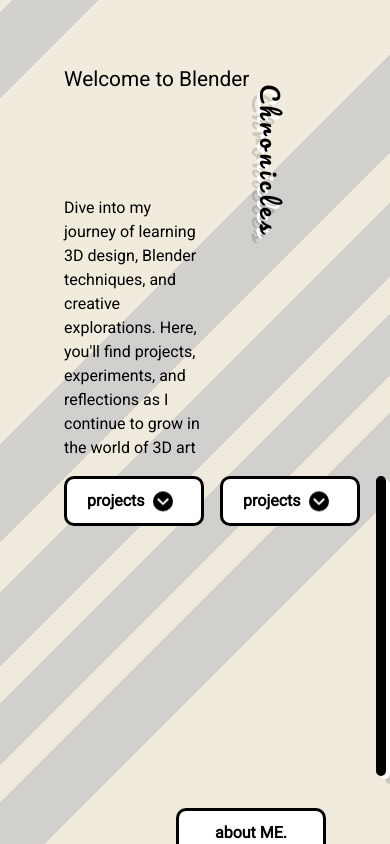
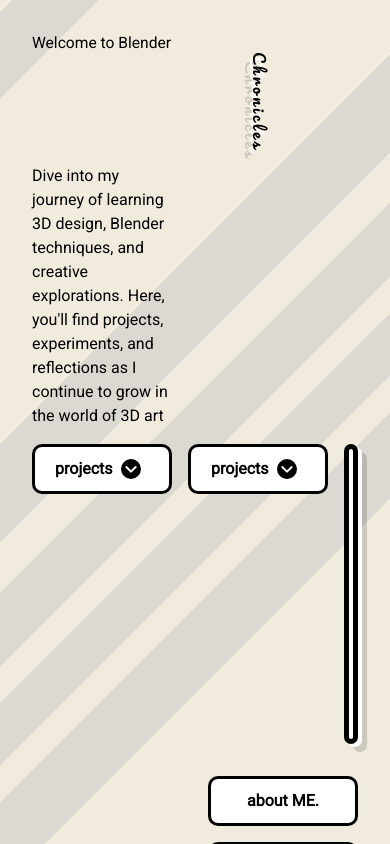
Before and after one commit to rickyl3aks/blender-chronicles, a Next.js app: page / in a window 390 px wide. Shown: the top 844 px of the page. Built offline with nearby package versions, Linux system fonts and the light colour scheme.

Commit message:
WIP: clean up CSS

```diff
--- a/app/globals.css
+++ b/app/globals.css
@@ -3,22 +3,12 @@
 @tailwind components;
 @tailwind utilities;
 
-:root {
-  --background: #ffffff;
-  --foreground: #171717;
-}
 body {
   margin: 0;
   background-color: #f1ebde;
 }
 
-.container {
-  padding: 2rem;
-  min-height: 100vh;
-  box-sizing: border-box;
-  position: relative;
-}
-
+/*to review*/
 .inner-container {
   display: grid;
   height: 100px;
@@ -26,27 +16,7 @@
   grid-template-rows: 100px;
 }
 
-.main-title {
-  font-size: 4vw;
-  margin: 0;
-  white-space: nowrap;
-}
-
-.vertical-text {
-  grid-column: 2 / 3;
-  font-size: 4vw;
-  font-weight: bold;
-  letter-spacing: 0.2em;
-  writing-mode: vertical-rl;
-  width: 100px;
-  text-shadow: 4px 3px 0px #fff, 9px 8px 0px rgba(0, 0, 0, 0.15);
-  margin-top: 20px;
-}
-
-.intro {
-  grid-row: 1 / 3;
-}
-
+/*to review*/
 .main-layout {
   display: grid;
   gap: 1rem;
@@ -115,6 +85,7 @@
   transition: left 0.3s ease;
 }
 
+/*to review*/
 .right-box {
   height: 300px;
   border-radius: 15px;
@@ -133,7 +104,7 @@
   margin-top: 2rem;
 }
 
-.buttons-right-grid > button {
+button {
   padding: 10px 20px;
   border: 3px solid black;
   background-color: white;
@@ -217,36 +188,6 @@
   box-shadow: 4px 3px 0px #fff, 9px 8px 0px rgba(0, 0, 0, 0.15);
 }
 
-.striped-bg {
-  position: fixed;
-  top: 0;
-  left: 0;
-  width: 100vw;
-  height: 100vh;
-  background: repeating-linear-gradient(
-    -45deg,
-    transparent 0,
-    transparent 28%,
-    #c7c7c7 28%,
-    #c7c7c7 35%,
-    #f1ebde 35%,
-    #f1ebde 38%,
-    #c7c7c7 38%,
-    #c7c7c7 43%,
-    #f1ebde 43%,
-    #f1ebde 46%,
-    #c7c7c7 46%,
-    #c7c7c7 52%,
-    #f1ebde 52%,
-    #f1ebde 56%,
-    #c7c7c7 56%,
-    #c7c7c7 64%,
-    transparent 64%
-  );
-  opacity: 0.5;
-  z-index: -1;
-}
-
 @media only screen and (max-width: 600px) {
   .main-title {
     font-size: 1.3rem;
@@ -257,6 +198,7 @@
     width: auto;
   }
 
+  /*to review*/
   .right-box {
     position: relative;
     grid-column: auto !important;
--- a/app/page.tsx
+++ b/app/page.tsx
@@ -14,22 +14,26 @@
 
 const Home = () => {
   return (
-    <div className="container">
-      <div className="striped-bg" />
+    <div className="p-8 min-h-screen box-border relative">
+      <div className="fixed top-0 left-0 w-[100vw] h-[100vh] opacity-50 -z-10 [background:repeating-linear-gradient(-45deg,transparent_0,transparent_28%,#c7c7c7_28%,#c7c7c7_35%,#f1ebde_35%,#f1ebde_38%,#c7c7c7_38%,#c7c7c7_43%,#f1ebde_43%,#f1ebde_46%,#c7c7c7_46%,#c7c7c7_52%,#f1ebde_52%,#f1ebde_56%,#c7c7c7_56%,#c7c7c7_64%,transparent_64%)]" />
 
       <div className="inner-container">
-        <h1 className="main-title">Welcome to Blender</h1>
-        <div className={`vertical-text ${pacifico.className}`}>Chronicles</div>
+        <h1 className="text-[4vw] m-0 whitespace-nowrap">Welcome to Blender</h1>
+        <div
+          className={`col-start-2 col-end-3 text-[4vw] font-bold tracking-[0.2em] [writing-mode:vertical-rl] w-[100px] mt-5 [text-shadow:4px_3px_0_#fff,9px_8px_0_rgba(0,0,0,0.15)] ${pacifico.className}`}
+        >
+          Chronicles
+        </div>
       </div>
 
       <div className="main-layout">
-        <p className="intro">
+        <p className="row-start-1 row-end-3">
           Dive into my journey of learning 3D design, Blender techniques, and creative explorations. Here, you'll find projects, experiments, and
           reflections as I continue to grow in the world of 3D art
         </p>
         <button className="btn-projects flex items-center gap-2 relative overflow-hidden px-4 py-2">
           projects
-          <span className="circle-arrow flex items-center justify-center w-6 h-6 rounded-full border-2 border-black transition-transform duration-300 hover:translate-y-1">
+          <span className="inline-flex justify-center items-center w-[20px] h-[20px] rounded-full border-2 border-black text-white bg-black animate-bounceArrow">
             <svg xmlns="http://www.w3.org/2000/svg" className="w-4 h-4 text-black" fill="none" viewBox="0 0 24 24" stroke="white" strokeWidth={3}>
               <path strokeLinecap="round" strokeLinejoin="round" d="M19 9l-7 7-7-7" />
             </svg>
```
